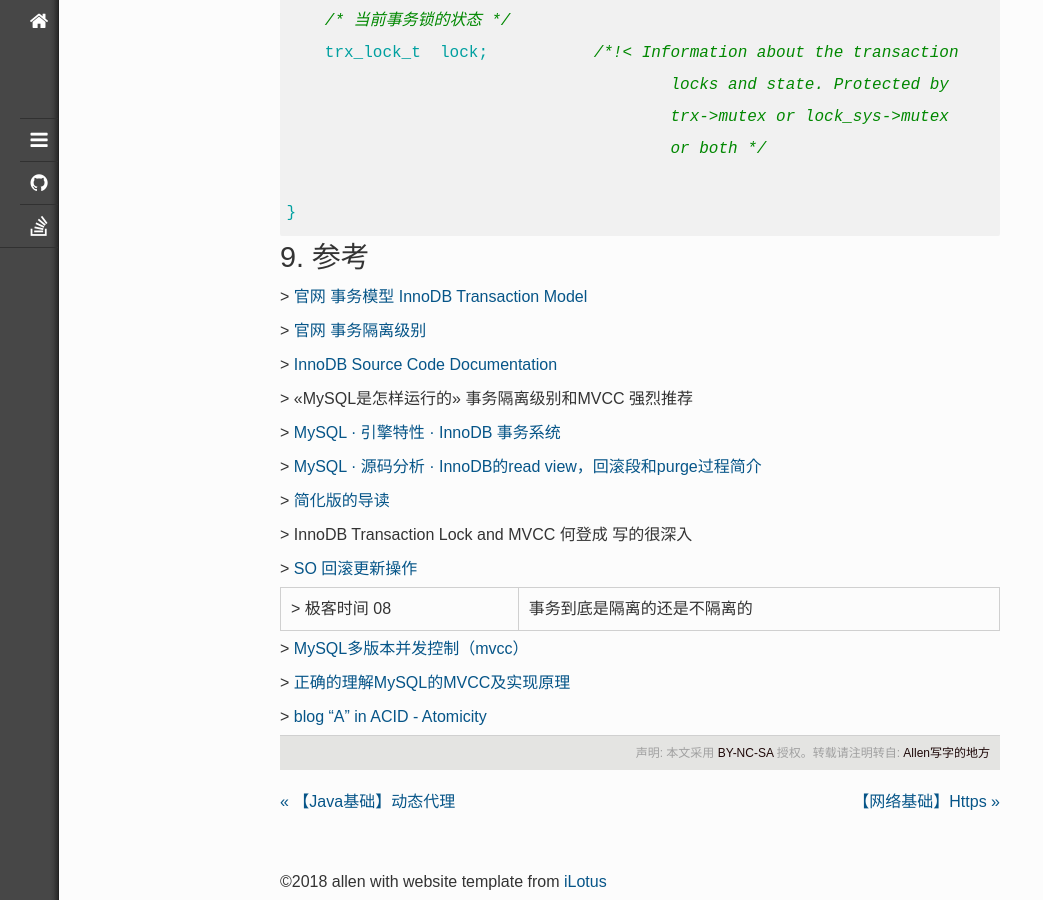
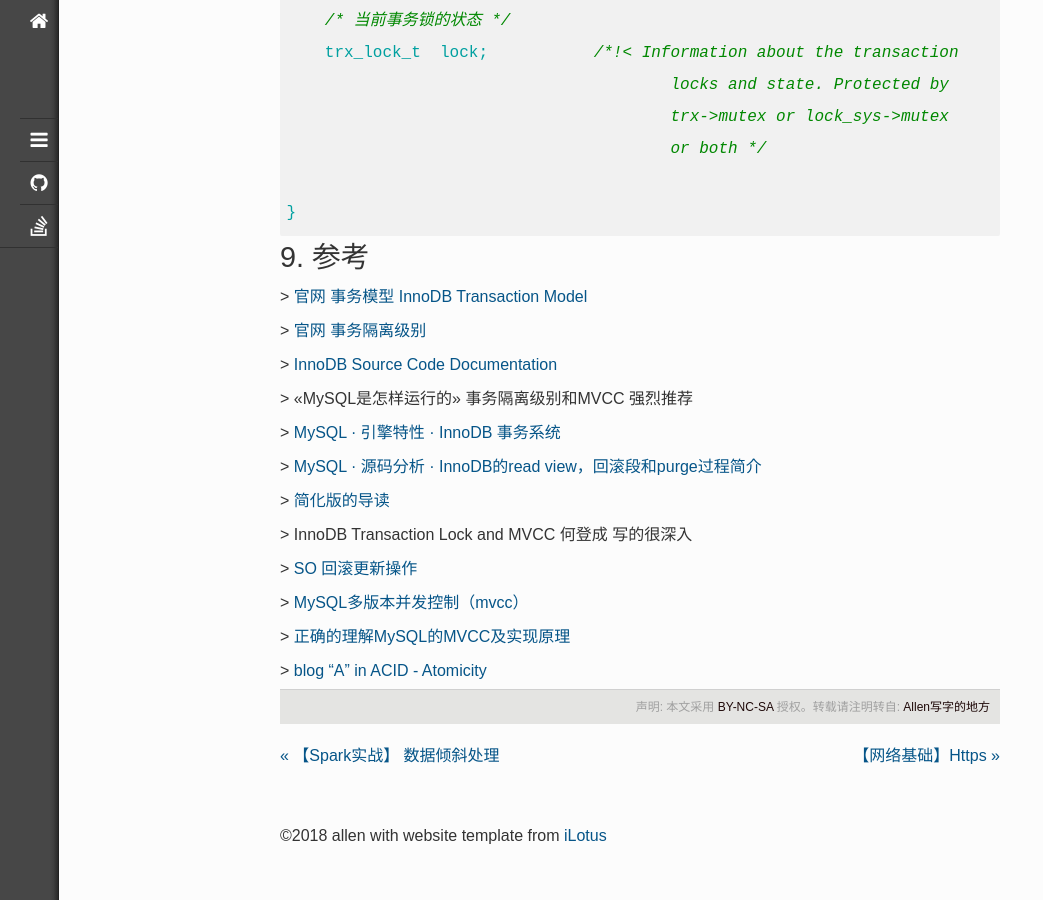
Before and after one commit to jacoffee/jacoffee.github.io, a Jekyll site: the page built from _posts/2020-08-26-mysql-basics-transactions.md, in a window 1280 px wide and 900 px high, scrolled down 20092 px. Shown: the whole window, without its empty margins (0-1043 px from the left). Built offline with Jekyll 4.4.1, drawn with Linux system fonts in a browser that asks for light colours; nearby versions of some CDN libraries; library files that are not in the unit come from our copies; some of the changed lines change nothing that is shown.

Commit message:
fix: add new blog

`````diff
--- /dev/null
+++ b/_posts/2020-08-20-spark-practice-data-skew-practice.md
@@ -0,0 +1,191 @@
+---
+layout: post
+category: spark
+date: 2020-08-15 15:29:03 UTC
+title: 【Spark实战】 数据倾斜处理
+tags: [Data Skew, Adpative Optimization]
+permalink: /spark/practice/data-skew
+key:
+description: 本文介绍Spark中处理Data Skew的一些思路以及skew join optimize的原理
+keywords: [Data Skew, Adpative Optimization]
+---
+
+Spark在进行数据处理的时候，由于数据分布的问题，有可能会造成处理时间不均匀，在Spark UI上的体现就是有的Task很快完成，但是有的任务需要很长时间才能完成，也就是我们经常说的**数据倾斜问题或者说长尾问题**。
+
+# 1. 解决思路
+
+## 1.1 分析数据分布然后过滤导致倾斜的key
+
+一般倾斜是因为shuffle导致数据分布到下游算子的时候不均匀导致的，所以我们可以针对分组key 或者是join key对数据进行分布分析。
+
+
+
+以key=user_id为例，我们可以通过如下代码去观察某个key的分组数量的中位数、标准差等，来判断skew的程度。
+
+```scala
+dataframe.groupBy("user_id").count().agg(mean("count"), stddev("count"), count("*")).show()
+```
+
+```bash
+df1 = [mean=4.989209978967438, stddev=2255.654165352454, count=2400088]
+df2 = [mean=1.0, stddev=0.0, count=18408194]
+```
+
+从结果显示 df1的数据发生了明显的波动，平均值接近5， 但是标准差到达了2255，说明偏离平均值非常多，也就是不同user_id分组之后，组内之间的数量差异特别大。
+
+
+
+我们获取了分布数据之后，可以基于这个标准将 df1 数据集 进行拆分 然后再和 df2 进行join，最后union all。
+
+```scala
+df1.groupBy("id").count().agg(mean("count").alias("mean"), stddev("count").alias("stddev"), count("*")).show()
+
+val meanResult = 4.989209978967438
+val sdResult = 2255.654165352454
+
+val counts = df1.groupBy("id").count().persist()
+
+// 寻找一个标准值threshold 比如说 meanResult + 2 * sdResult
+val inFrequentDf = counts.filter($"count" <= threshold).join(df1, Seq("userId"))
+val frequentDf = counts.filter($"count" > threshold).join(df1, Seq("userId"))
+```
+
+## 1.2 补充随机前缀 + 两阶段聚合(局部聚合 + 全局聚合)
+
+这种比较适合聚合操作导致的data skew。 核心思路就是针对分组key，增加随机前缀或者后缀，基于重塑的key进行分组聚合，分组之后移除前缀或者后缀再次聚合，试图通过第一次的局部聚合减少分组中的数量。
+
+用SQL的逻辑写出来大致就是这样的(ClickHouse SQL):
+
+```sql
+select
+  splitByChar('_', suffix_key)[1] as original_key,
+  sum(partial_total)
+from (
+  select
+  concat(toString(uid), '_', toInt32(randUniform(0, 10))) as suffix_key,
+  count(*) as partial_total
+  from users
+  group by
+  concat(toString(uid), '_', toInt32(randUniform(0, 10))) as suffix_key
+) group by original_key;
+```
+
+## 1.3  借助Broadcast Join
+
+如果内存抗的住话，将某个表广播出去，相当于转换为map side join，这个技术在很多成熟的数据库系统也有使用，但相对来说会很局限。
+
+# 2. Apative Skewed Join Optimization实现剖析
+
+在Spark 3.0之后支持了adaptive optimize skewed join， 也就是Spark会自动检测并自适应的解决数据倾斜问题，我们着重来看看这一部分是如何实现的？
+
+`spark.sql.adaptive.skewJoin.enabled=true`。
+
+## 2.1 界定Skewed Partition
+
+这个优化中提出的标准就是：Partition大小，如果某个Partition的大小 超过 预设的值 与  median size *  skewed Factor的最大值，则视为skewed。
+
+```scala
+case class OptimizeSkewedJoin(ensureRequirements: EnsureRequirements) extends Rule[SparkPlan] {
+
+ val SKEW_JOIN_SKEWED_PARTITION_THRESHOLD =
+    buildConf("spark.sql.adaptive.skewJoin.skewedPartitionThresholdInBytes")
+      .doc("A partition is considered as skewed if its size in bytes is larger than this " +
+        s"threshold and also larger than '${SKEW_JOIN_SKEWED_PARTITION_FACTOR.key}' " +
+        "multiplying the median partition size. Ideally this config should be set larger " +
+        s"than '${ADVISORY_PARTITION_SIZE_IN_BYTES.key}'.")
+      .version("3.0.0")
+      .bytesConf(ByteUnit.BYTE)
+      .createWithDefaultString("256MB")
+
+  val SKEW_JOIN_SKEWED_PARTITION_FACTOR =
+    buildConf("spark.sql.adaptive.skewJoin.skewedPartitionFactor")
+      .doc("A partition is considered as skewed if its size is larger than this factor " +
+        "multiplying the median partition size and also larger than " +
+        "'spark.sql.adaptive.skewJoin.skewedPartitionThresholdInBytes'")
+      .version("3.0.0")
+      .intConf
+      .checkValue(_ >= 0, "The skew factor cannot be negative.")
+      .createWithDefault(5)
+
+ def getSkewThreshold(medianSize: Long): Long = {
+    conf.getConf(SQLConf.SKEW_JOIN_SKEWED_PARTITION_THRESHOLD).max(
+      medianSize * conf.getConf(SQLConf.SKEW_JOIN_SKEWED_PARTITION_FACTOR))
+  }
+
+}
+```
+
+
+
+举例 如果某个分区的大小为 1000M， 预设值为512M,  Median Size=300M，skewed Factor = 3，基于规则这个分区会视为Skewed Partition。
+
+```scala
+skewedPartitionThresholdInBytes = 1000M
+median size * skewed factor = 900M
+```
+
+## 2.2  进一步拆分Skewed Partition
+
+一句话总结这个解决方案: 针对Skewed Partition进一步拆分， 由原来的 skewed left P1 join P2 变成 skewed left P1 part 1 join P2 和 skewed left P1 part 2 join P2。
+
+`org.apache.spark.sql.execution.adaptive.OptimizeSkewedJoin` 顶部的注释已经给了很清晰的解释了。
+
+```scala
+For example, assume the Sort-Merge join has 4 partitions:
+left:  [L1, L2, L3, L4]
+right: [R1, R2, R3, R4]
+
+Let's say L2, L4 and R3, R4 are skewed, and each of them get split into 2 sub-partitions. This
+is scheduled to run 4 tasks at the beginning: (L1, R1), (L2, R2), (L3, R3), (L4, R4).
+This rule expands it to 9 tasks to increase parallelism:
+
+(L1, R1),
+(L2-1, R2), (L2-2, R2),
+(L3, R3-1), (L3, R3-2),
+(L4-1, R4-1), (L4-2, R4-1), (L4-1, R4-2), (L4-2, R4-2)
+```
+
+
+
+如果对于Spark执行计划比较了解的，应该可以猜到，这个肯定是以一种优化的Rule实现的。
+
+````bash
+			...
+	ShuffledHashJoinExec
+		/          \
+     left				right
+````
+
+
+
+树形遍历的时候，检测到左边或者右边的数据集发生Skew，针对Skewed partition进行拆分，变成多个sub partition, 变向更改left plan or right plan。
+
+切分的规则会 结合 map size  和 目标 target size(基于not skewed partition size进行计算)。
+
+```scala
+// org.apache.spark.sql.execution.adaptive.ShufflePartitionsUtil
+/**
+   * Splits the skewed partition based on the map size and the target partition size
+   * after split, and create a list of `PartialReducerPartitionSpec`. Returns None if can't split.
+   */
+def createSkewPartitionSpecs(
+    shuffleId: Int,
+    reducerId: Int,
+    targetSize: Long,
+    smallPartitionFactor: Double = SMALL_PARTITION_FACTOR)
+: Option[Seq[PartialReducerPartitionSpec]] = {
+
+}
+```
+
+# 3. 参考
+
+\> [Skewed Join Optimization Design Doc](https://issues.apache.org/jira/secure/attachment/12983701/Skewed%20Join%20Optimization%20Design%20Doc.docx)
+
+\> [Skewed Join对应的github pull request](https://github.com/apache/spark/pull/26434)
+
+\> [Spark性能优化指南——高级篇](https://tech.meituan.com/2016/05/12/spark-tuning-pro.html)
+
+\> [Spark final task takes 100x times longer than first 199, how to improve](https://stackoverflow.com/questions/38517835/spark-final-task-takes-100x-times-longer-than-first-199-how-to-improve)
+
+\> [Wiki data skew](https://en.wikipedia.org/wiki/Skewness)
--- a/_posts/2020-08-26-mysql-basics-transactions.md
+++ b/_posts/2020-08-26-mysql-basics-transactions.md
@@ -600,8 +600,6 @@
 
 \> [SO 回滚更新操作](http://stackoverflow.com/questions/12880994/how-to-rollback-an-update-in-postgres)
 
-\> 极客时间  08 | 事务到底是隔离的还是不隔离的
-
 \> [MySQL多版本并发控制（mvcc）](https://blog.csdn.net/chenjianhuideyueding/article/details/112122692)
 
 \> [正确的理解MySQL的MVCC及实现原理](https://blog.csdn.net/SnailMann/article/details/94724197)
`````
